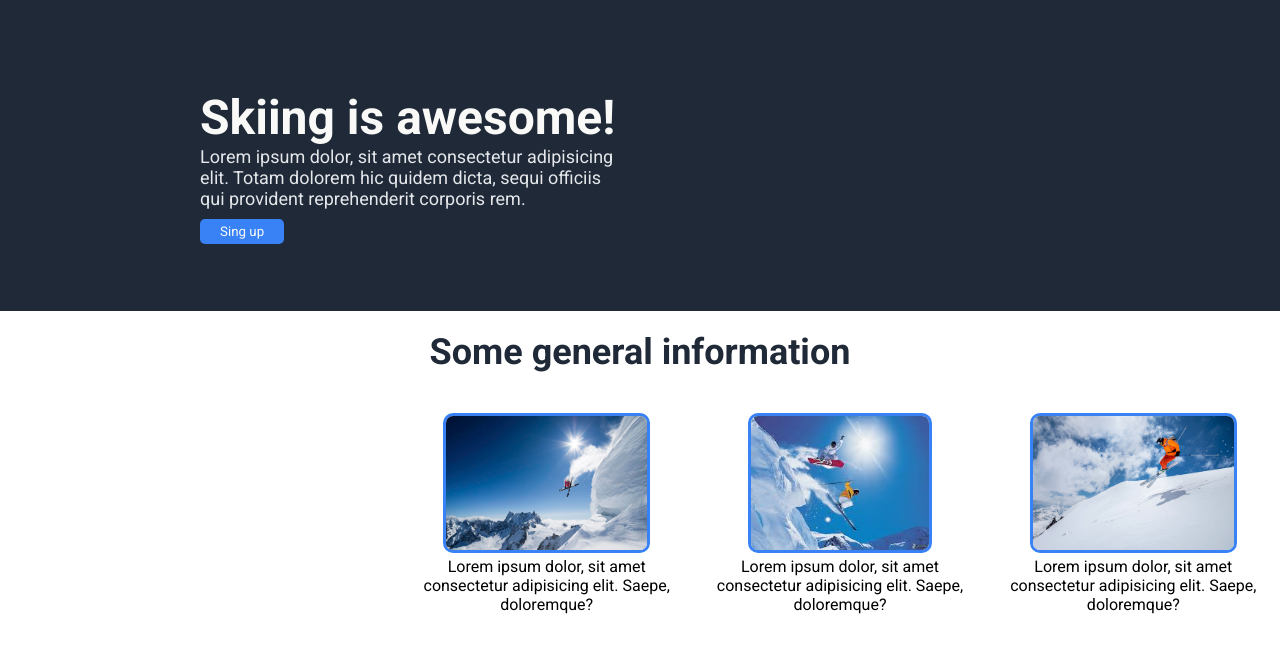
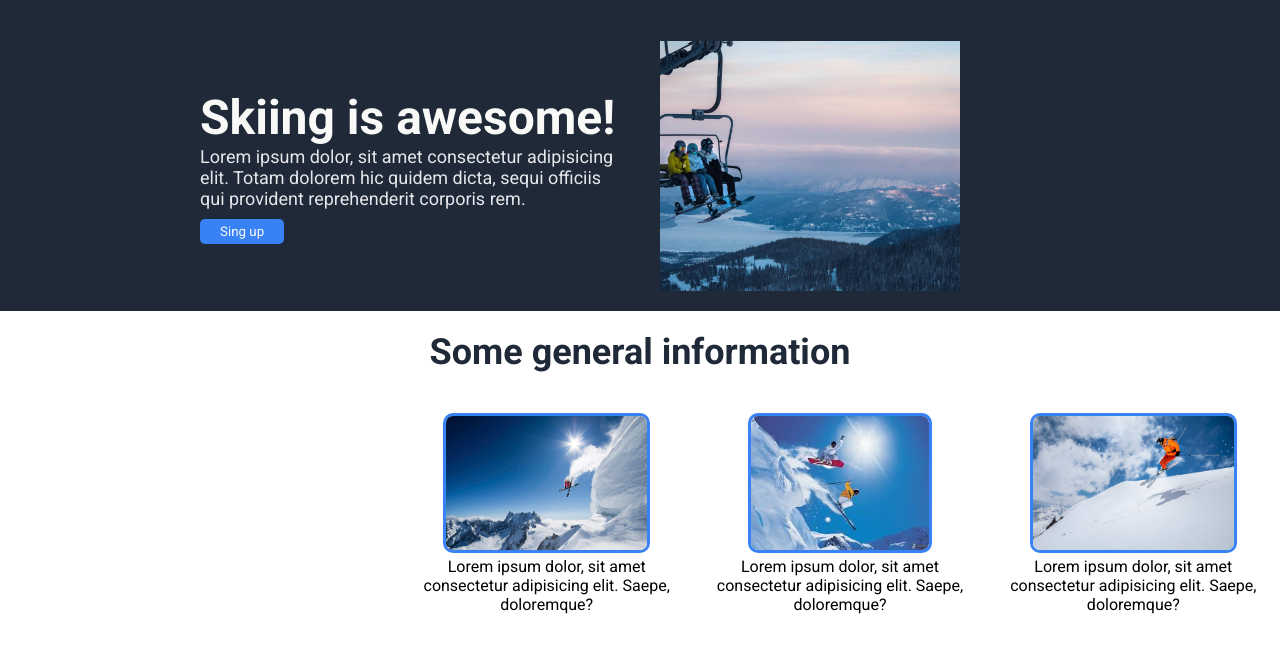
Before and after one commit to csherms/Re-worked-CSS, a plain HTML site: page index.html in a window 1280 px wide. Shown: the part 103-754 px from the top of the page. Drawn offline with Linux system fonts and the light colour scheme; the site is published under a folder, as on GitHub Pages, so addresses that start at the root find nothing.

Commit message:
first-commit

```diff
--- a/css/style.css
+++ b/css/style.css
@@ -87,7 +87,7 @@ button:hover {
 #ski-1 {
   width: 50%;
   height: 250px;
-  background-image: url("/images/ski-1.jpg");
+  background-image: url("../images/ski-1.jpg");
   background-repeat: no-repeat;
   background-size: cover;
   background-position: bottom;
--- a/index.html
+++ b/index.html
@@ -33,9 +33,9 @@
         provident reprehenderit corporis rem.</p>
       <button>Sing up</button>
     </section>
-    <div class="hero hero4">
+    <picture class="hero hero4">
       <p id="ski-1"></p>
-    </div>
+    </picture>
   </header>
 
   <main class="container-2">
```
